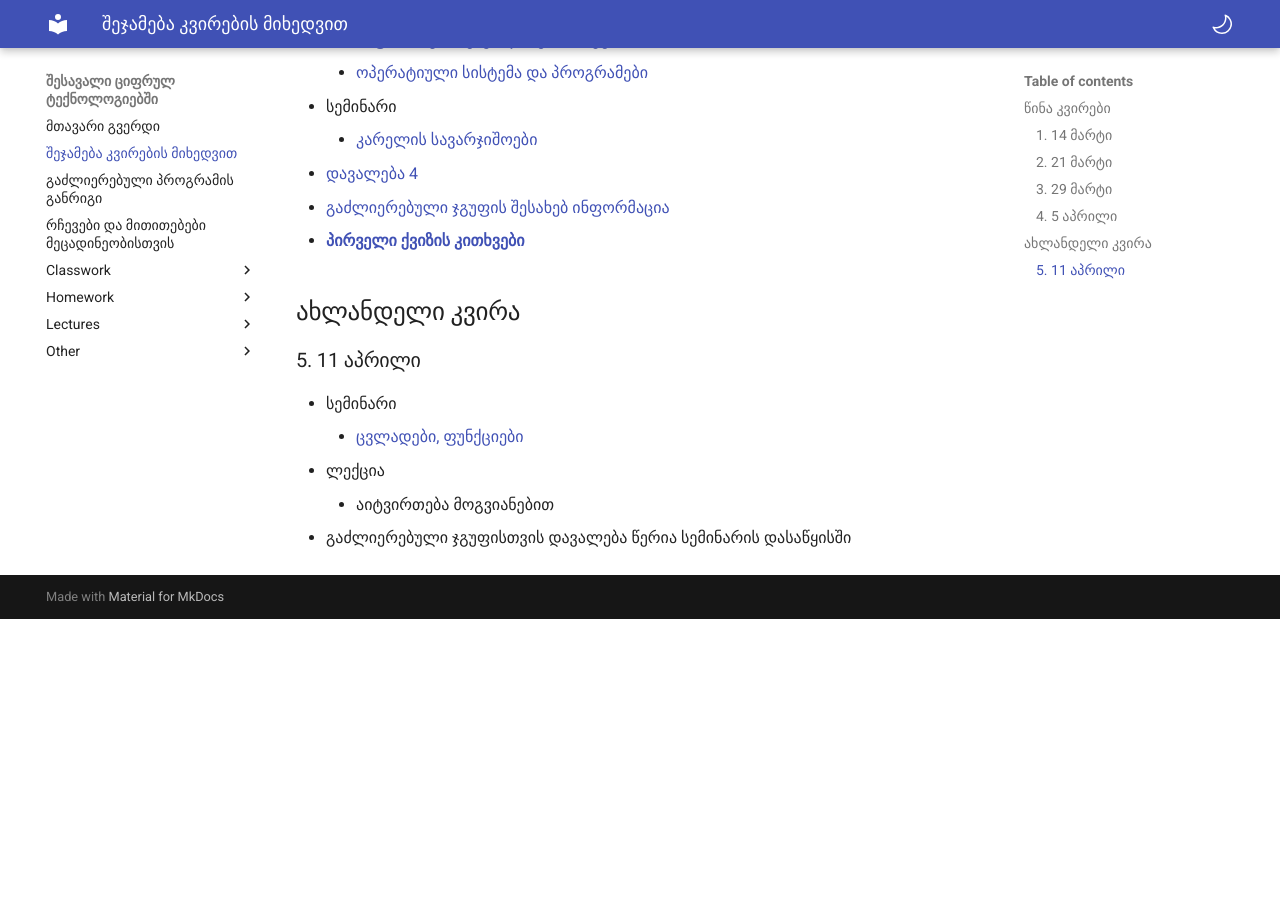
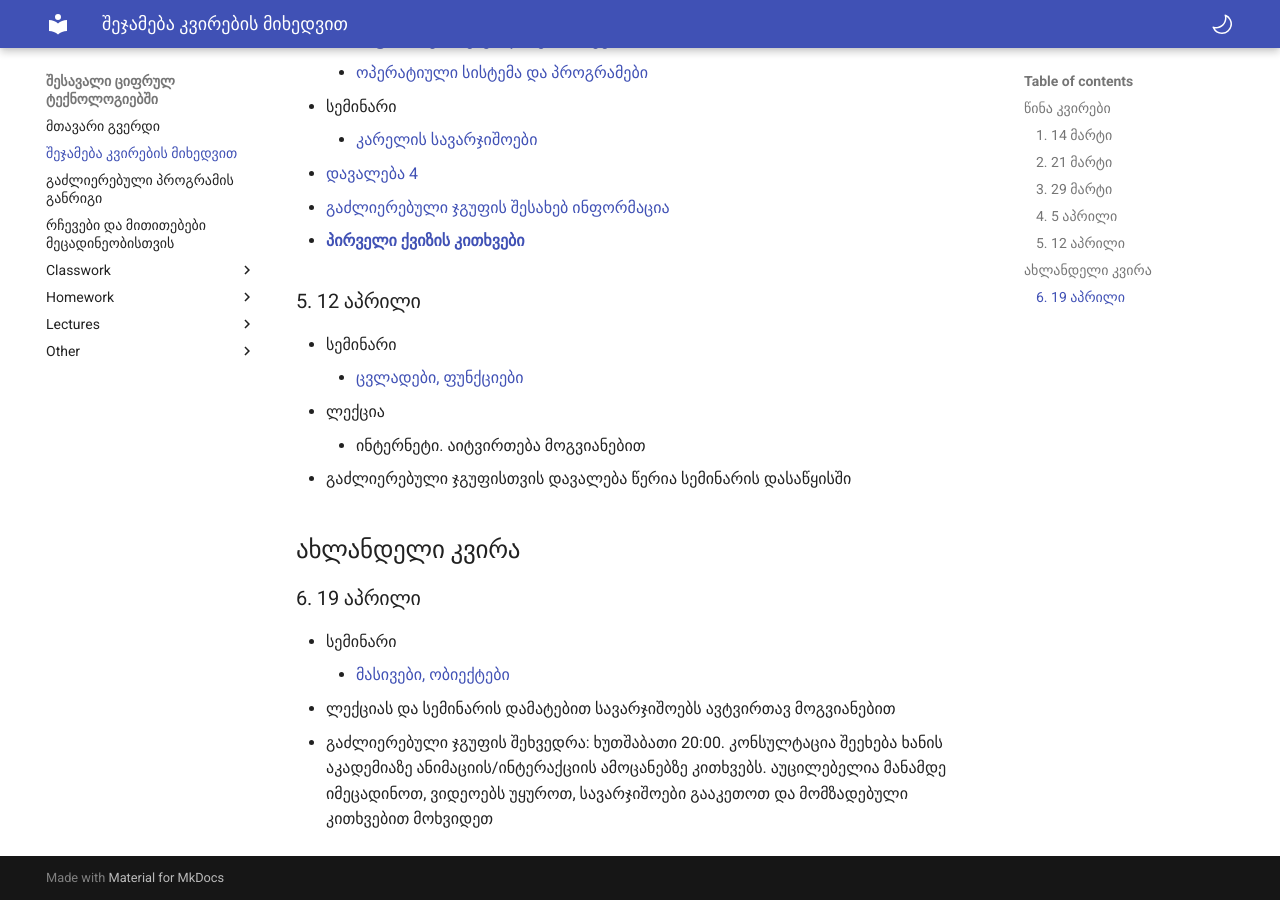
Before and after one commit to freeuni-digital-technologies-archive/22s, an MkDocs documentation site: the page built from content/00_review.md, in a window 1280 px wide and 900 px high, scrolled down 1351 px. Built offline with MkDocs 1.6.1 and Material for MkDocs 9.7.7, drawn with Linux system fonts in a browser that asks for light colours; before the commit the page ends 1970 px from its top, so only the background shows below that.

Commit message:
w6 after

```diff
--- a/content/00_review.md
+++ b/content/00_review.md
@@ -42,16 +42,21 @@
 - [გაძლიერებული ჯგუფის შესახებ ინფორმაცია](/advanced_group)
 - **[პირველი ქვიზის კითხვები](/other/quiz1)**
 
-
-## ახლანდელი კვირა
-
-### 5. 11 აპრილი
+### 5. 12 აპრილი
 - სემინარი
 	- [ცვლადები, ფუნქციები](/classwork/05_drawing_structures)
 - ლექცია
-	- აიტვირთება მოგვიანებით
+	- ინტერნეტი. აიტვირთება მოგვიანებით
 - გაძლიერებული ჯგუფისთვის დავალება წერია სემინარის დასაწყისში
 
+
+
+## ახლანდელი კვირა
+### 6. 19 აპრილი
+- სემინარი
+	- [მასივები, ობიექტები](/classwork/05_drawing_structures)
+- ლექციას და სემინარის დამატებით სავარჯიშოებს ავტვირთავ მოგვიანებით
+- გაძლიერებული ჯგუფის შეხვედრა: ხუთშაბათი 20:00. კონსულტაცია შეეხება ხანის აკადემიაზე ანიმაციის/ინტერაქციის ამოცანებზე კითხვებს. აუცილებელია მანამდე იმეცადინოთ, ვიდეოებს უყუროთ, სავარჯიშოები გააკეთოთ და მომზადებული კითხვებით მოხვიდეთ
 
 
 
```
Also changed, not shown: content/classwork/05_drawing_structures.md (+6 -0 lines).
